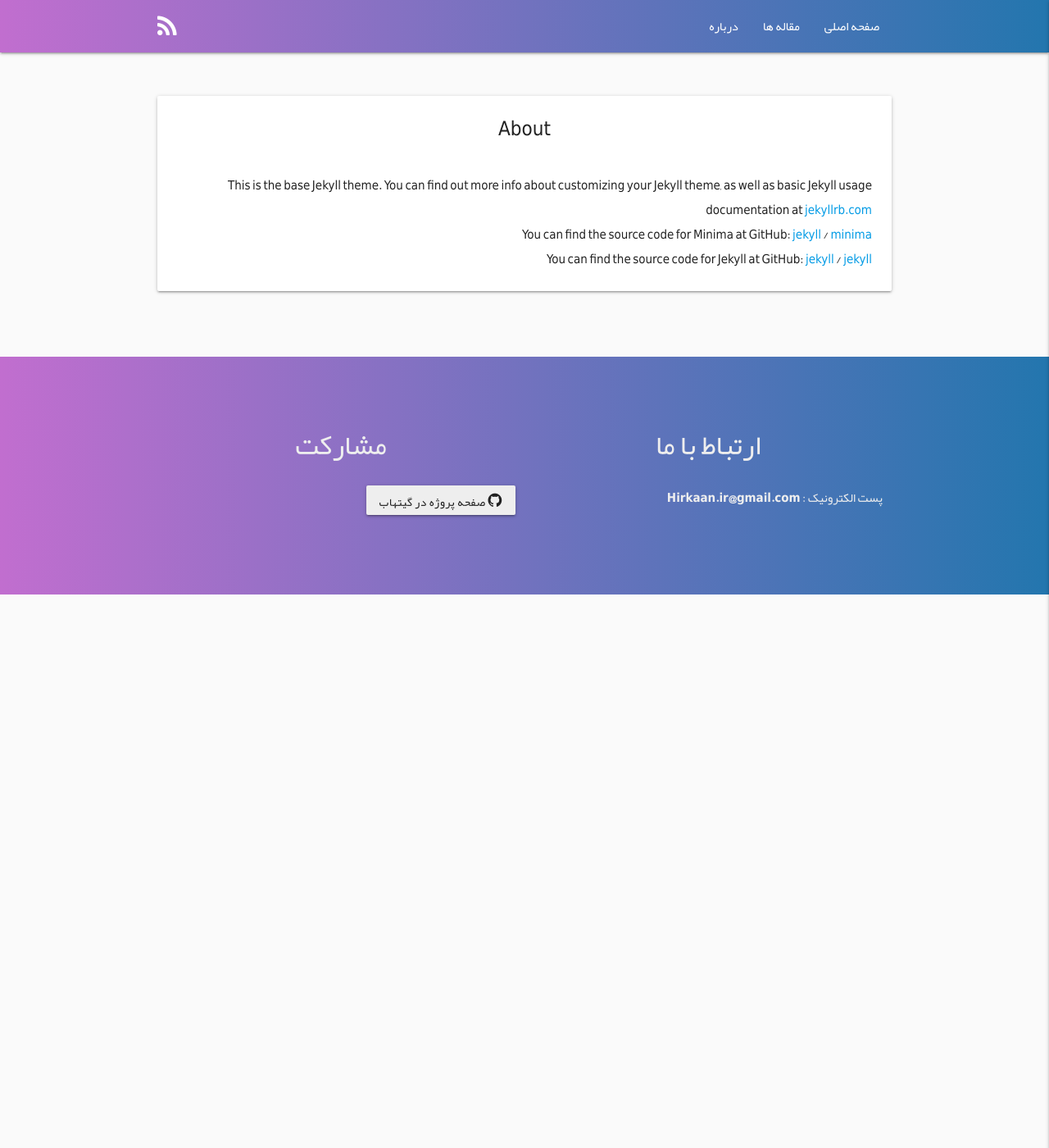
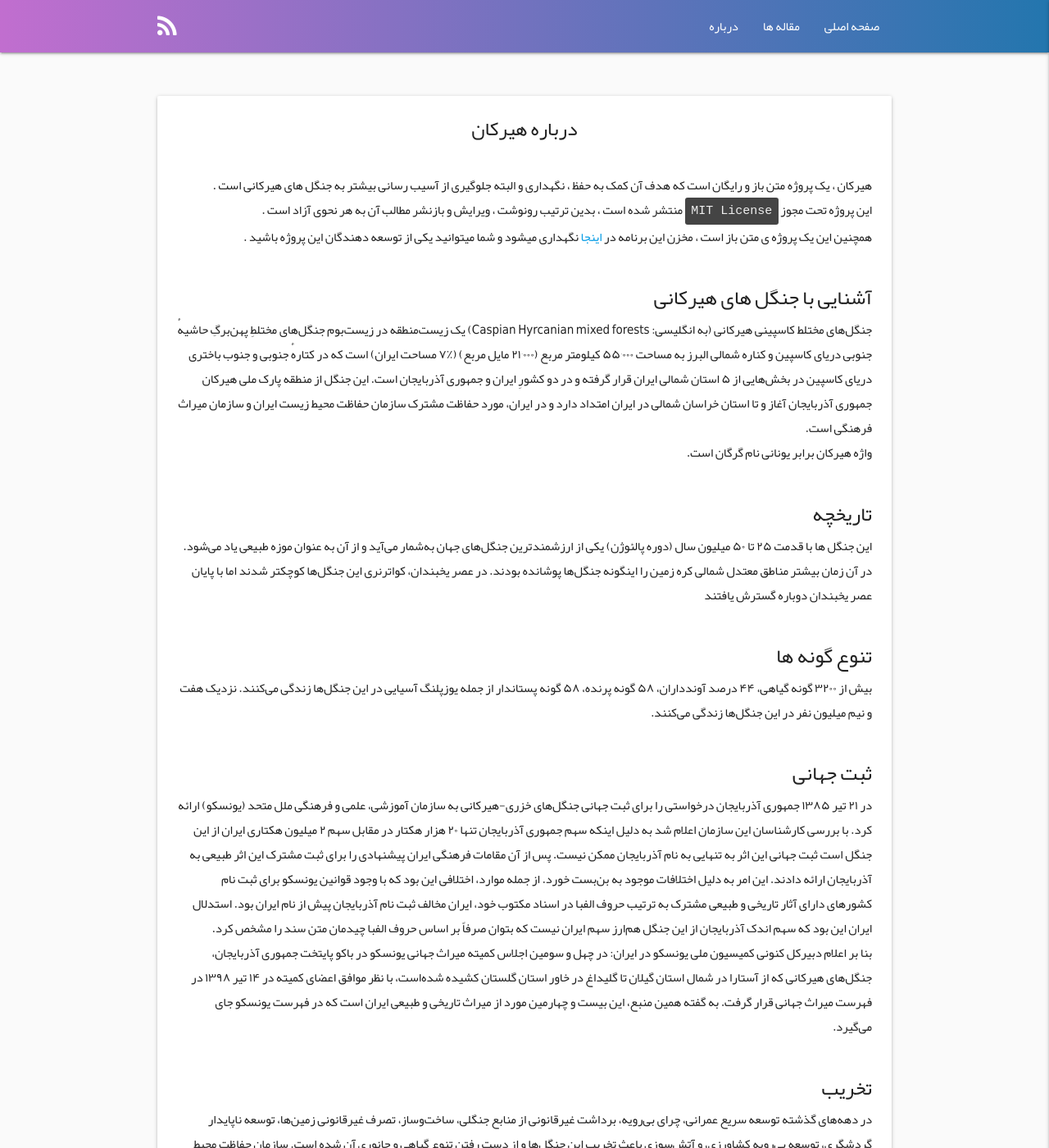
Before and after one commit to hirkaan/hirkaan.github.io, a Jekyll site: the page built from about.markdown, in a window 1280 px wide and 1400 px high. Shown: the whole window at 82% size. Built offline with Jekyll 4.4.1, drawn with Linux system fonts in a browser that asks for light colours; some of the changed text lies outside the part shown.

Commit message:
About page defined

````diff
--- a/_includes/about.html
+++ b/_includes/about.html
@@ -15,7 +15,7 @@
         </p>
 
         <div class="row center-align">
-            <a href="#" class="btn-flat grey-text text-lighten-4 btn-large waves-effect waves-light " id="about-more-btn">بیشتر بدانید ...</a>
+            <a href="{{ site.url }}/about" class="btn-flat grey-text text-lighten-4 btn-large waves-effect waves-light " id="about-more-btn">بیشتر بدانید ...</a>
         </div>
 
     </div>
--- a/about.markdown
+++ b/about.markdown
@@ -1,18 +1,45 @@
 ---
 layout: page
-title: About
+title: درباره هیرکان
 permalink: /about/
 ---
 
-This is the base Jekyll theme. You can find out more info about customizing your Jekyll theme, as well as basic Jekyll usage documentation at [jekyllrb.com](https://jekyllrb.com/)
+ هیرکان ، یک پروژه متن باز و رایگان است که هدف آن کمک به حفظ ، نگهداری و البته جلوگیری از آسیب رسانی بیشتر به جنگل های هیرکانی است .
 
-You can find the source code for Minima at GitHub:
-[jekyll][jekyll-organization] /
-[minima](https://github.com/jekyll/minima)
+این پروژه تحت مجوز ```MIT License``` منتشر شده است ، بدین ترتیب رونوشت ، ویرایش و بازنشر مطالب آن به هر نحوی آزاد است .
 
-You can find the source code for Jekyll at GitHub:
-[jekyll][jekyll-organization] /
-[jekyll](https://github.com/jekyll/jekyll)
+همچنین این یک پروژه ی متن باز است ، مخزن این برنامه در [اینجا][github-link]
+نگهداری میشود و شما میتوانید یکی از توسعه دهندگان این پروژه باشید .
 
 
-[jekyll-organization]: https://github.com/jekyll
+<br>
+<h5>آشنایی با جنگل های هیرکانی</h5>
+ جنگل‌های مختلط کاسپینی هیرکانی (به انگلیسی: Caspian Hyrcanian mixed forests) یک زیست‌منطقه در زیست‌بوم جنگل‌های مختلطِ پهن‌برگِ حاشیهٔ جنوبی دریای کاسپین و کناره شمالی البرز به مساحت ۵۵٬۰۰۰ کیلومتر مربع (۲۱٬۰۰۰ مایل مربع) (٪۷ مساحت ایران) است که در کتارهٔ جنوبی و جنوب باختری دریای کاسپین در بخش‌هایی از ۵ استان شمالی ایران قرار گرفته و در دو کشورِ ایران و جمهوری آذربایجان است. این جنگل از منطقه پارک ملی هیرکان جمهوری آذربایجان آغاز و تا استان خراسان شمالی در ایران امتداد دارد و در ایران، مورد حفاظت مشترک سازمان حفاظت محیط زیست ایران و سازمان میراث فرهنگی است.
+
+واژه هیرکان برابر یونانی نام گرگان است.
+
+<br>
+<h5>تاریخچه</h5>
+این جنگل ها با قدمت ۲۵ تا ۵۰ میلیون سال (دوره پالئوژن) یکی از ارزشمندترین جنگل‌های جهان به‌شمار می‌آید و از آن به عنوان موزه طبیعی یاد می‌شود. در آن زمان بیشتر مناطق معتدل شمالی کره زمین را اینگونه جنگل‌ها پوشانده بودند. در عصر یخبندان، کواترنری این جنگل‌ها کوچکتر شدند اما با پایان عصر یخبندان دوباره گسترش یافتند
+
+<br>
+<h5>تنوع گونه ها</h5>
+بیش از ۳۲۰۰ گونه گیاهی، ۴۴ درصد آوندداران، ۵۸ گونه پرنده، ۵۸ گونه پستاندار از جمله یوزپلنگ آسیایی در این جنگل‌ها زندگی می‌کنند. نزدیک هفت و نیم میلیون نفر در این جنگل‌ها زندگی می‌کنند.
+
+<br>
+<h5>ثبت جهانی</h5>
+در ۲۱ تیر ۱۳۸۵ جمهوری آذربایجان درخواستی را برای ثبت جهانی جنگل‌های خزری-هیرکانی به سازمان آموزشی، علمی و فرهنگی ملل متحد (یونسکو) ارائه کرد. با بررسی کارشناسان این سازمان اعلام شد به دلیل اینکه سهم جمهوری آذربایجان تنها ۲۰ هزار هکتار در مقابل سهم ۲ میلیون هکتاری ایران از این جنگل است ثبت جهانی این اثر به تنهایی به نام آذربایجان ممکن نیست. پس از آن مقامات فرهنگی ایران پیشنهادی را برای ثبت مشترک این اثر طبیعی به آذربایجان ارائه دادند. این امر به دلیل اختلافات موجود به بن‌بست خورد. از جمله موارد، اختلافی این بود که با وجود قوانین یونسکو برای ثبت نام کشورهای دارای آثار تاریخی و طبیعی مشترک به ترتیب حروف الفبا در اسناد مکتوب خود، ایران مخالف ثبت نام آذربایجان پیش از نام ایران بود. استدلال ایران این بود که سهم اندک آذربایجان از این جنگل هم‌ارز سهم ایران نیست که بتوان صرفاً بر اساس حروف الفبا چیدمان متن سند را مشخص کرد.
+
+بنا بر اعلام دبیرکل کنونی کمیسیون ملی یونسکو در ایران: در چهل و سومین اجلاس کمیته میراث جهانی یونسکو در باکو پایتخت جمهوری آذربایجان، جنگل‌های هیرکانی که از آستارا در شمال استان گیلان تا گلیداغ در خاور استان گلستان کشیده شده‌است، با نظر موافق اعضای کمیته در ۱۴ تیر ۱۳۹۸ در فهرست میراث جهانی قرار گرفت. به گفته همین منبع، این بیست و چهارمین مورد از میراث تاریخی و طبیعی ایران است که در فهرست یونسکو جای می‌گیرد.
+
+<br>
+<h5>تخریب</h5>
+در دهه‌های گذشته توسعه سریع عمرانی، چرای بی‌رویه، برداشت غیرقانونی از منابع جنگلی، ساخت‌و‌ساز، تصرف غیرقانونی زمین‌ها، توسعه ناپایدار گردشگری، توسعه بی‌رویه کشاورزی، و آتش‌سوزی باعث تخریب این جنگل‌ها و از دست رفتن تنوع گیاهی و جانوری آن شده است. سازمان حفاظت محیط زیست ایران و برنامه عمران ملل متحد یک برنامه مشترک پنج ساله را برای حفظ تنوع زیستی این جنگل‌ها آغاز کرده‌اند.
+
+<span style="font-size:.8rem">
+ از ویکی‌پدیا، دانشنامهٔ آزاد
+</span>
+
+
+
+[github-link]: https://github.com/hirkaan/hirkaan.github.io/
````
